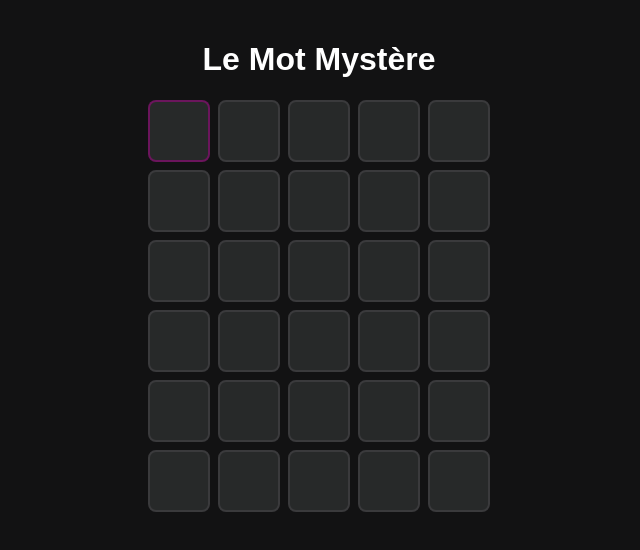
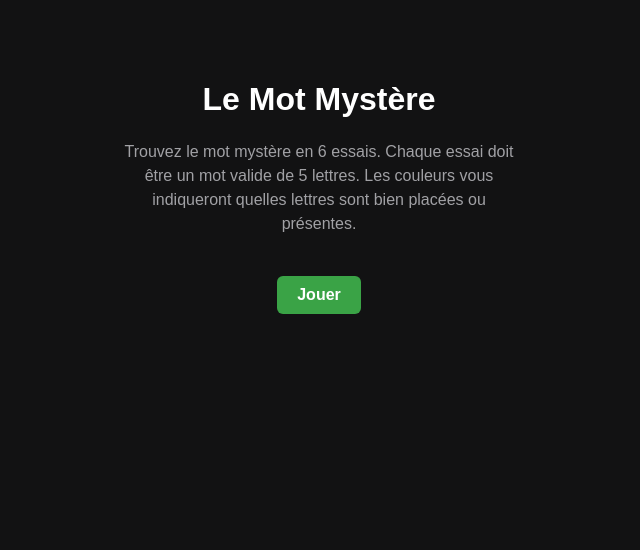
Before and after one commit to Th0maspereira/le_mot-frontend, a React (Vite) app in the folder le-mot/: page / in a window 1280 px wide. Shown: the top 550 px of the page, without its empty margins (321-961 px from the left). Built offline with nearby package versions, Linux system fonts and the light colour scheme.

Commit message:
Page d'accueil

```diff
--- a/le-mot/src/App.jsx
+++ b/le-mot/src/App.jsx
@@ -1,18 +1,20 @@
 import { useState, useEffect } from "react";
-import Tableau from "./components/Tableau.jsx";
+import Tableau from "./components/tableau.jsx";
+import FinDePartie from "./components/finDePartie.jsx";
+import Accueil from "./pages/Accueil.jsx";
 import { verifierMot } from "./service/wikitionnaire.js";
 import { motRandom, analyseMot } from "./components/jeuLogique.js";
-import FinDePartie from "./components/finDePartie.jsx";
 
-const { mot: motAleatoire, mystere: motMystere } = motRandom();
+const { mot: motOriginal, mystere: motMystere } = motRandom();
 
 export default function App() {
+  const [partieCommencee, setPartieCommencee] = useState(false);
+
   const [essaisPasses, setEssaisPasses] = useState([]);
   const [essaisStatuts, setEssaisStatuts] = useState([]);
-  const [essaiEnCours, setEssaiEnCours] = useState("")
+  const [essaiEnCours, setEssaiEnCours] = useState("");
   const [messageErreur, setMessageErreur] = useState("");
 
-  // États de fin de partie
   const [estTerminee, setEstTerminee] = useState(false);
   const [aGagne, setAGagne] = useState(false);
 
@@ -21,6 +23,8 @@ export default function App() {
   };
 
   useEffect(() => {
+    if (!partieCommencee) return;
+
     const gestionTouche = async (event) => {
       const touche = event.key.toUpperCase();
 
@@ -70,10 +74,14 @@ export default function App() {
 
     window.addEventListener("keydown", gestionTouche);
     return () => window.removeEventListener("keydown", gestionTouche);
-  }, [essaiEnCours, essaisPasses, estTerminee]);
+  }, [essaiEnCours, essaisPasses, estTerminee, partieCommencee]);
 
   return (
     <div style={{ textAlign: "center", padding: "20px" }}>
+      {!partieCommencee ? (
+        <Accueil onLancerPartie={() => setPartieCommencee(true)} />
+      ) : (
+        <>
           <h1>Le Mot Mystère</h1>
           {messageErreur && <p className="message-erreur">{messageErreur}</p>}
 
@@ -86,11 +94,13 @@ export default function App() {
           {estTerminee && (
             <FinDePartie
               aGagne={aGagne}
-          motMystere={motAleatoire}
+              motMystere={motOriginal}
               nbEssais={essaisPasses.length}
               onRejouer={rejouer}
             />
           )}
+        </>
+      )}
     </div>
   );
 }
--- /dev/null
+++ b/le-mot/src/pages/Accueil.jsx
@@ -0,0 +1,15 @@
+export default function Accueil({ onLancerPartie }) {
+  return (
+    <div className="ecran-accueil" style={{ textAlign: "center", padding: "40px 20px" }}>
+      <h1>Le Mot Mystère</h1>
+      <p style={{ maxWidth: "400px", margin: "0 auto 25px auto", color: "#a1a1a5", lineHeight: "1.5" }}>
+        Trouvez le mot mystère en 6 essais. Chaque essai doit être un mot valide de 5 lettres.
+        Les couleurs vous indiqueront quelles lettres sont bien placées ou présentes.
+      </p>
+
+      <button onClick={onLancerPartie} className="btn-rejouer">
+        Jouer
+      </button>
+    </div>
+  );
+}
```
Also changed, not shown: 1 other file (tests, documents, lock files or other folders). Lines whose indentation alone changed are shown as unchanged.
